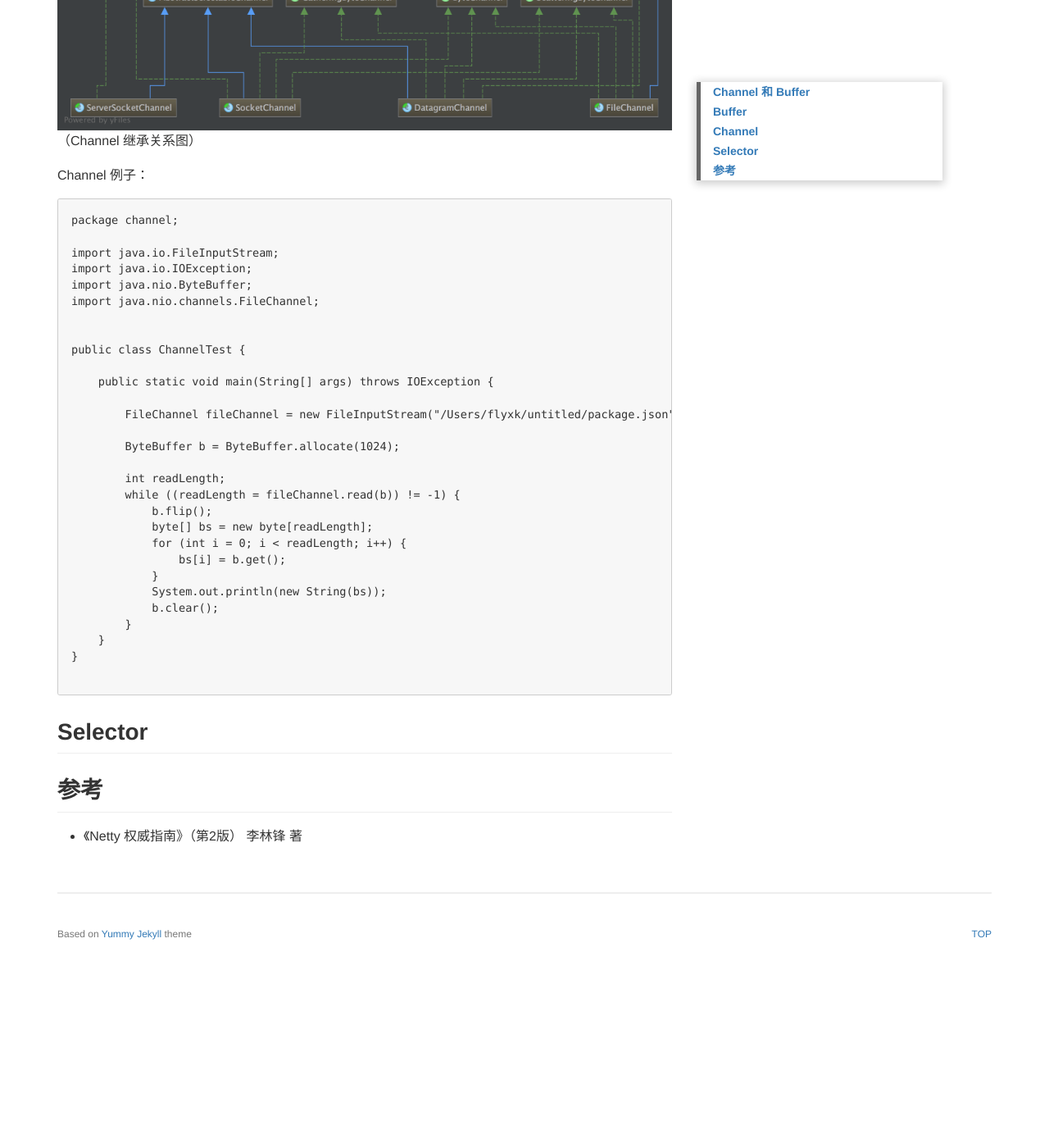
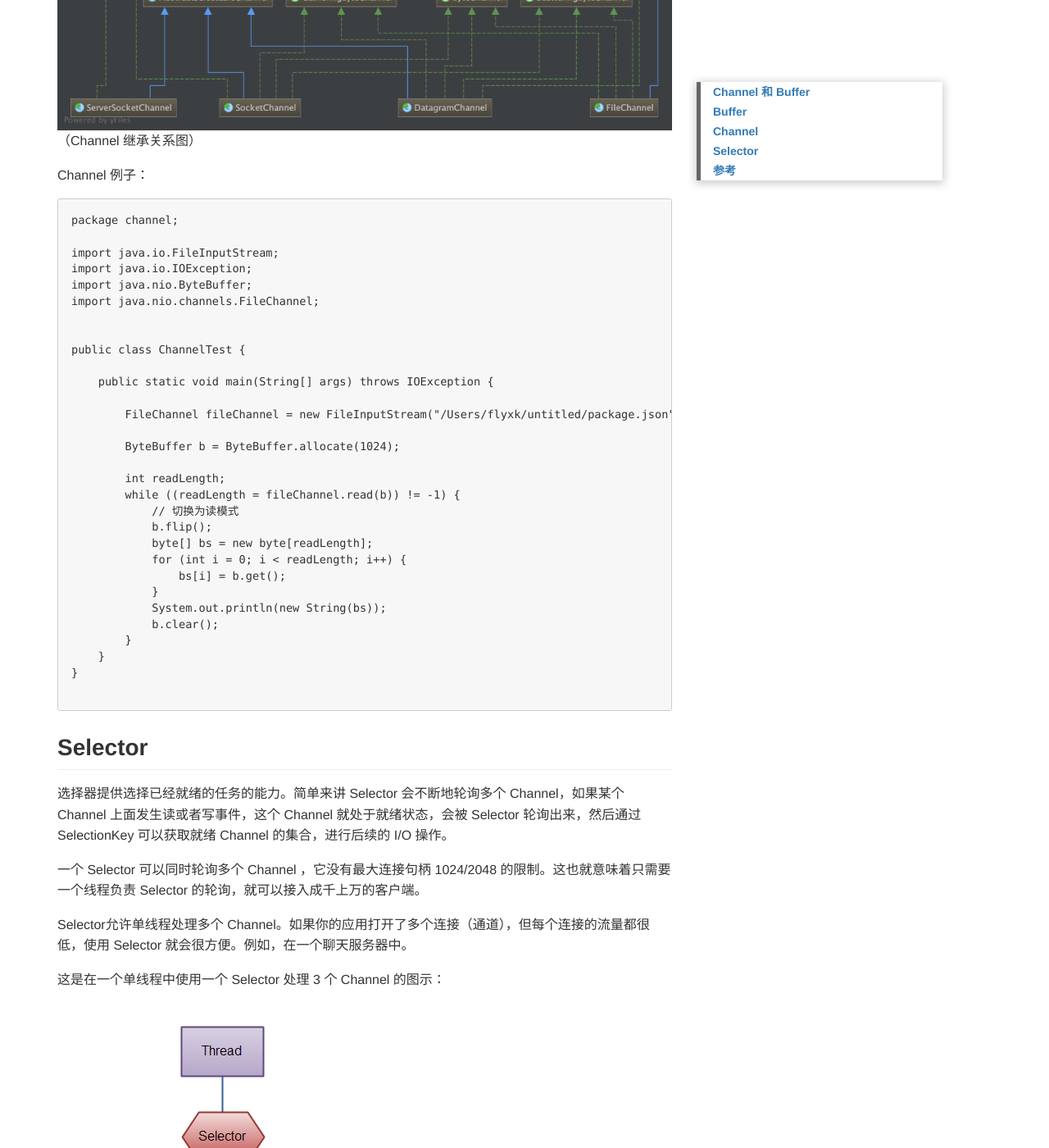
Before and after one commit to whatilove/whatilove.github.io, a Jekyll site: the page built from _posts/notebook/2018-1-3-NIO 编程（一）Java NIO 概述.md, in a window 1280 px wide and 1400 px high, scrolled down 3334 px. Shown: the whole window at 82% size. Built offline with Jekyll 4.4.1, drawn with Linux system fonts in a browser that asks for light colours; a script that is not in the unit is left out; before the commit the page ends 4504 px from its top, so only the background shows below that; some of the changed text lies outside the part shown.

Commit message:
edit nio(一)
edit nio(一)

```diff
--- a/_posts/notebook/2018-1-3-NIO-.md
+++ b/_posts/notebook/2018-1-3-NIO 编程（一）Java NIO 概述.md
@@ -122,6 +122,7 @@ public class ChannelTest {
 
         int readLength;
         while ((readLength = fileChannel.read(b)) != -1) {
+            // 切换为读模式
             b.flip();
             byte[] bs = new byte[readLength];
             for (int i = 0; i < readLength; i++) {
@@ -137,6 +138,18 @@ public class ChannelTest {
 
 ## Selector
 
+选择器提供选择已经就绪的任务的能力。简单来讲 Selector 会不断地轮询多个 Channel，如果某个 Channel 上面发生读或者写事件，这个 Channel 就处于就绪状态，会被 Selector 轮询出来，然后通过 SelectionKey 可以获取就绪 Channel 的集合，进行后续的 I/O 操作。
+
+一个 Selector 可以同时轮询多个 Channel ，它没有最大连接句柄 1024/2048 的限制。这也就意味着只需要一个线程负责 Selector 的轮询，就可以接入成千上万的客户端。
+
+Selector允许单线程处理多个 Channel。如果你的应用打开了多个连接（通道），但每个连接的流量都很低，使用 Selector 就会很方便。例如，在一个聊天服务器中。
+
+这是在一个单线程中使用一个 Selector 处理 3 个 Channel 的图示：
+
+![](/assets/images/post/java/overview-selectors.png)
+
+要使用 Selector，得向 Selector 注册 Channel，然后调用它的 select()方法。这个方法会一直阻塞到某个注册的通道有事件就绪。一旦这个方法返回，线程就可以处理这些事件，事件的例子有如新连接进来，数据接收等。
+
 
 
 ## 参考
```
Also changed, not shown: assets/images/post/java/overview-selectors.png (added).
